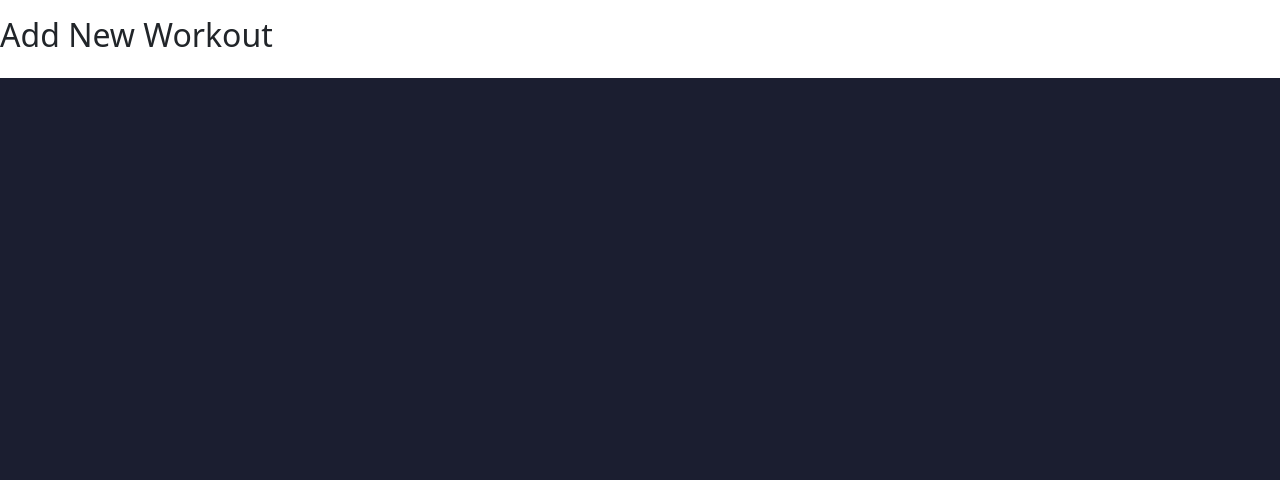
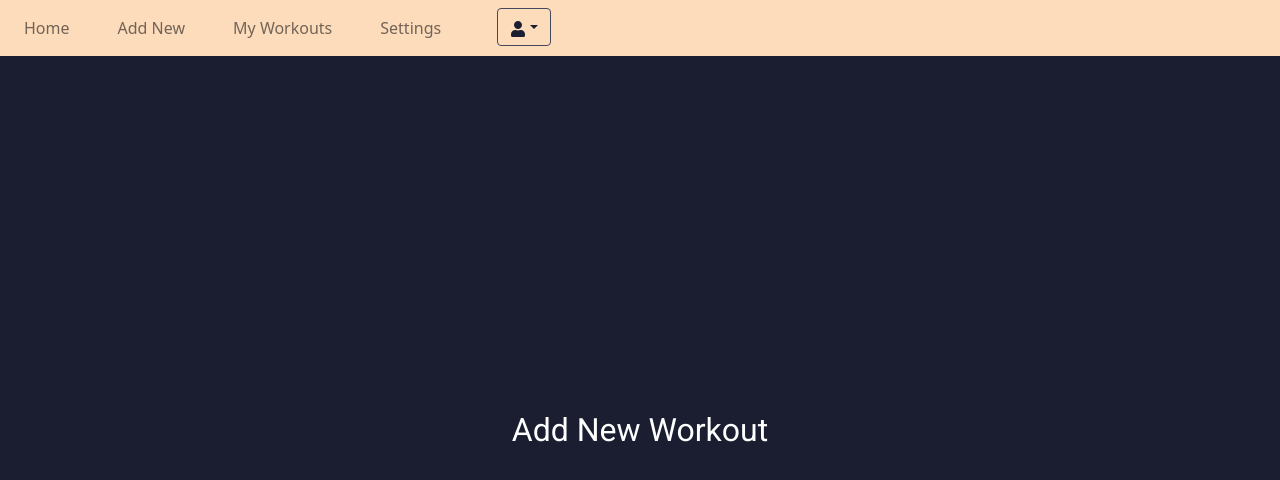
Before and after one commit to PashanIrani/Workout-Tracker, a React app: page /AddWorkout in a window 1280 px wide. Shown: the top 480 px of the page. Built offline with nearby package versions, Linux system fonts and the light colour scheme.

Commit message:
fixed navbar to be consistent across pages

```diff
--- a/src/client/component/AddWorkout.jsx
+++ b/src/client/component/AddWorkout.jsx
@@ -3,9 +3,9 @@ import React, { Component} from "react";
 class AddWorkout extends Component{
     render(){
         return(
-        <main style={{ padding: "1rem 0" }}>
+        <div className="App">
             <h2>Add New Workout</h2>
-        </main>
+        </div>
         );
     }
 }
--- a/src/client/index.js
+++ b/src/client/index.js
@@ -1,14 +1,15 @@
 import React from "react";
-import ReactDOM from "react-dom";
+import ReactDOM from "react-dom/client";
 import { BrowserRouter, Routes, Route, } from "react-router-dom";
 import App from "./pages/App.js";
 import AddWorkout from "./component/AddWorkout.jsx";
-
+import TopNav from "./component/TopNav.jsx";
 const root = ReactDOM.createRoot(
     document.getElementById("root")
   );
   root.render(
     <BrowserRouter>
+    <TopNav/>
         <Routes>
             <Route path="/" element={<App />} />
             <Route path="/AddWorkout" element={<AddWorkout />}/>
--- a/src/client/pages/App.js
+++ b/src/client/pages/App.js
@@ -7,9 +7,9 @@ class App extends Component{
     return(
         <div className="App">
           <h1>Workout Tracker 💪</h1>
-            <TopNav/>
             <Outlet />
         </div>
+
     );
   }
 }
```
